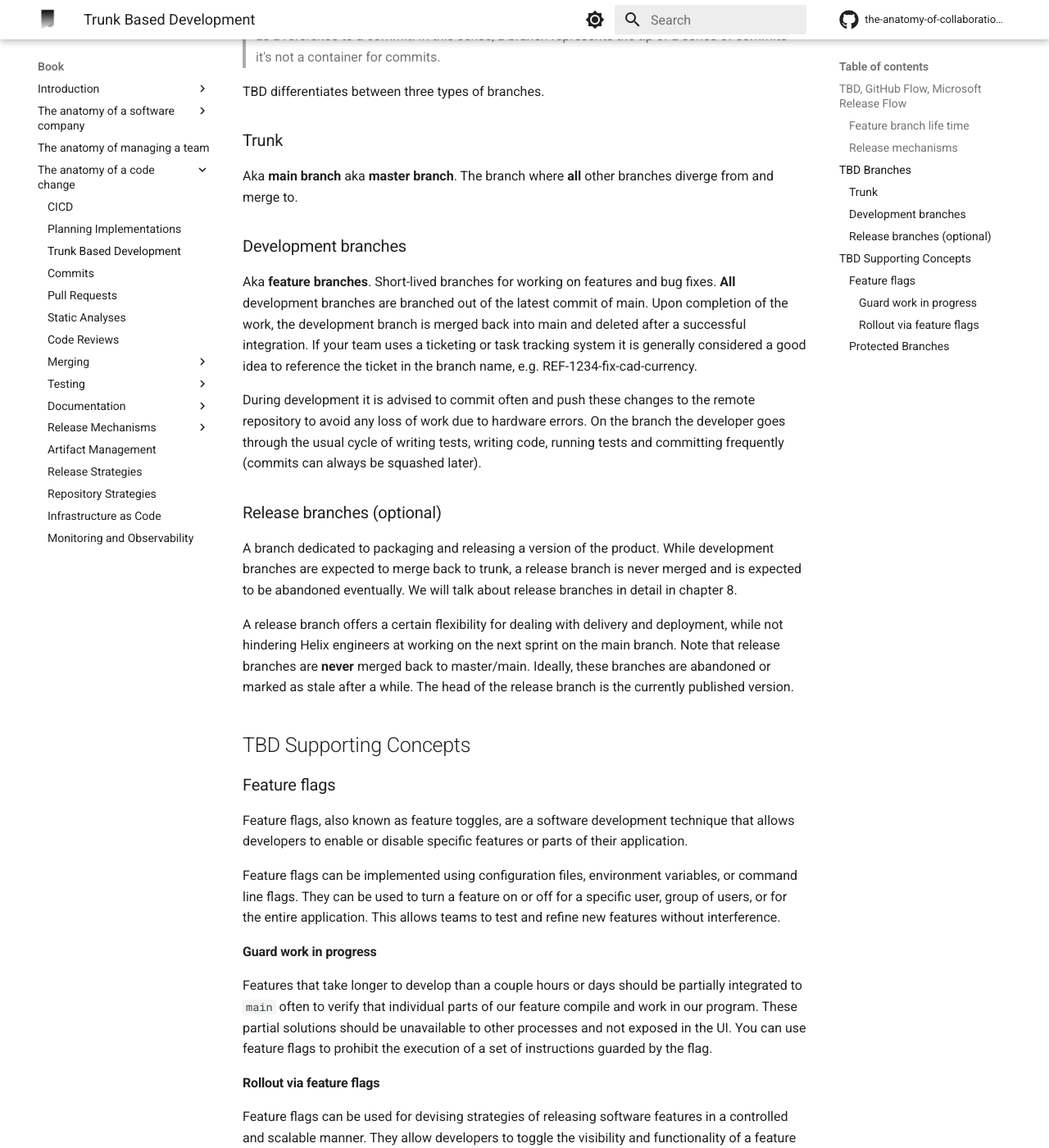
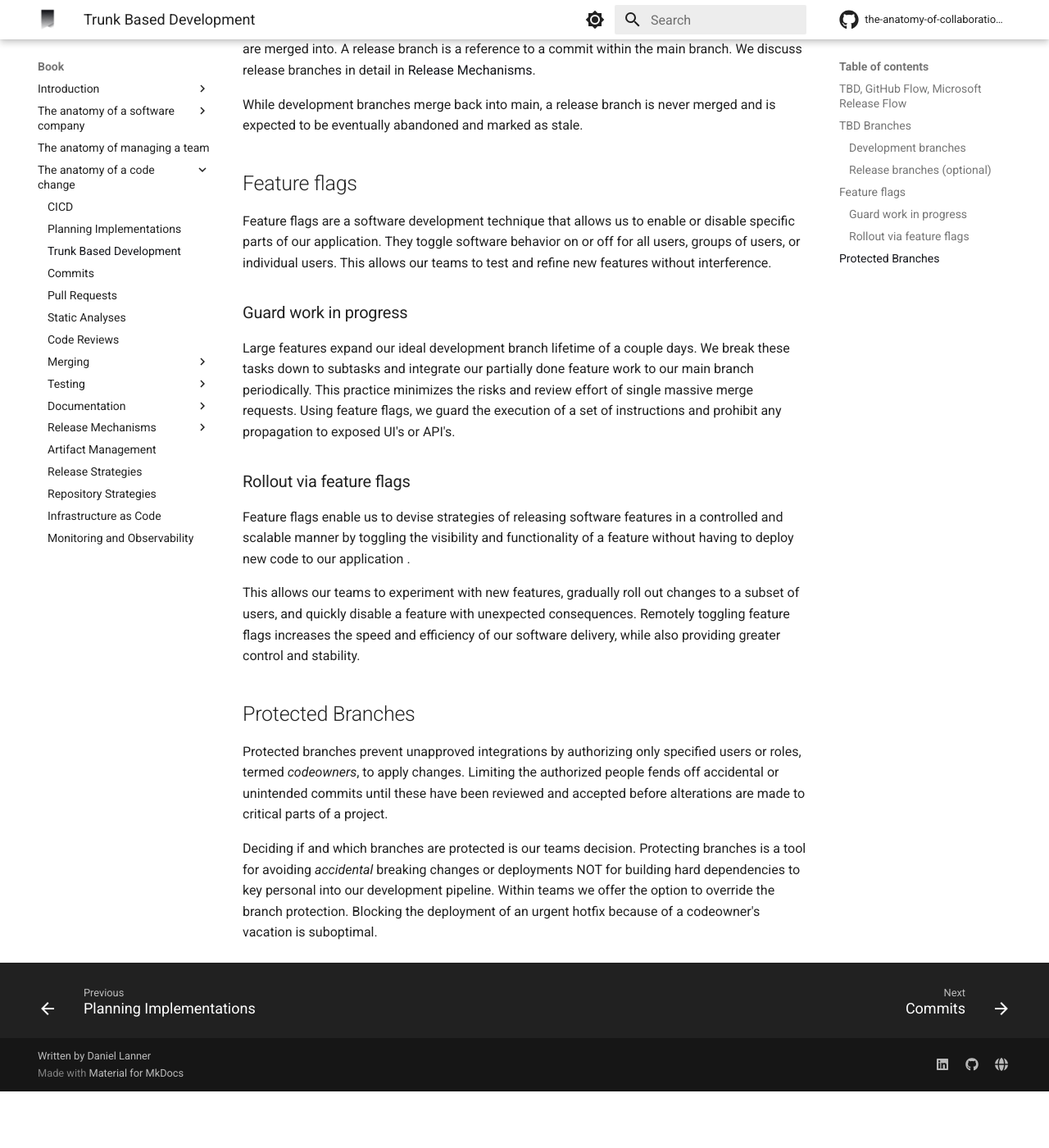
Before and after one commit to engineering-collaboration/book, an MkDocs documentation site: the page built from docs/book/anatomy-of-a-code-change/tbd.md, in a window 1280 px wide and 1400 px high, scrolled down 1391 px. Shown: the whole window at 82% size. Built offline with MkDocs 1.6.1 and Material for MkDocs 9.7.7, drawn with Linux system fonts in a browser that asks for light colours; comment, search, counter and statistics services are not loaded; after the commit the page ends 2722 px from its top, so only the background shows below that; some of the changed text lies outside the part shown.

Commit message:
🪶  Add chapter about trunk based development (#10)
* Mark progress

* Improve writing in initial tbd paragraph

* Add TBD to distributed toc

* Fix typo in cicd

* Format branches in TBD

* Summarize release branches

* Summarize protected branches

* Clean english prime

* Summarize feature flags

* Fix vale errors and warnings

```diff
--- a/docs/book/anatomy-of-a-code-change/tbd.md
+++ b/docs/book/anatomy-of-a-code-change/tbd.md
@@ -1,74 +1,56 @@
 # Trunk based development
 
-Trunk based development (TBD) is a source-control branching model, where developers collaborate on code in a single branch called ‘trunk’ *, resist any pressure to create other long-lived development branches by employing documented techniques.
+Trunk based development (TBD) is a source-control branching model, where we frequently integrate code into a single main branch. By employing TBD techniques we resist any pressure to create other long-lived development branches.
 
-TBD is a key enabler of Continuous Integration and by extension Continuous Delivery. When individuals on a team are committing their changes to the trunk on a regular basis it becomes easy to satisfy the core requirements of Continuous Integration. This approach promotes a culture of small, incremental changes which can help minimize conflicts and reduce the risk of errors being introduced into the codebase.
+TBD centers around enabling Continuous Integration and by extension Continuous Delivery. When committing our changes to the main branch on a regular basis, we establish a solid foundation to satisfy the core requirements of CI/CD. This approach promotes a culture of small, incremental changes which can help minimize conflicts and reduce the risk of errors being introduced into the codebase.
 
 ## TBD, GitHub Flow, Microsoft Release Flow
 
-Published by the titular companies [GitHub Flow](https://docs.github.com/en/get-started/quickstart/github-flow) and [Microsoft Release Flow](https://devblogs.microsoft.com/devops/release-flow-how-we-do-branching-on-the-vsts-team/) are flavours of trunk-based-development.
+Published by the titular companies [GitHub Flow](https://docs.github.com/en/get-started/quickstart/github-flow) and [Microsoft Release Flow](https://devblogs.microsoft.com/devops/release-flow-how-we-do-branching-on-the-vsts-team/) are flavours of TBD Differentiating between these concepts is a purely academic exercise. Two variables diverge between the two concepts:
 
-Differentiating between these concepts is a purely academic exercise (or a good way of fueling engineering zeal). In essence, there are two variables that diverge to some degree between the two concepts:
+1. The **life time of our development branches** mapped to (sub)tasks of our assigned work, ranging from a couple hours up to a couple days.
+2. The **release mechanisms** defined to kick off our release procedure and how we deal with hotfixes of live versions.
 
-1. Feature branch life time
-2. Release mechanisms
-
-In praxis, the tuning of these two variables is so team dependant and the overlap of the practices so magnificent that I feel comfortable calling the practices near identical. I will use the umbrella term TBD to refer to all practices in this book. It's up to you and your team to implement the most sensible approach for your organization.
-
-### Feature branch life time
-
-In TBD the idea is to integrate feature branches into the main branch often and in a timely manner. Ideally, feature branches exist for a couple hours up to a couple days. You will find these branches to organically map to ticket (sub)tasks.
-
-### Release mechanisms
-
-We will discuss these in detail in chapter 8. Release mechanisms define how you kick off the release procedure and how to deal with hotfixes of released versions.
+We tune these two variables to the most sensible approach for our teams needs. The practices overlap so magnificently that we feel comfortable calling them near identical. Within this book we refer to all practices via the umbrella term TBD.
 
 ## TBD Branches
 
-Branches are a part of your everyday development process. When you want to add a new feature or fix a bug—no matter how big or how small—you spawn a new branch to encapsulate your changes. The larger the team is, the higher the integration frequency should be. Also eases burden of review as more people are available.
-
-> The implementation behind Git branches is much more lightweight than other version control system models. Instead of copying files from directory to directory (P4V), Git stores a branch as a reference to a commit. In this sense, a branch represents the tip of a series of commits—it's not a container for commits.
-
 TBD differentiates between three types of branches.
 
-### Trunk
-
-Aka **main branch** aka **master branch**. The branch where **all** other branches diverge from and merge to.
+1. The **main branch** where all other branches diverge from and merge to.
+2. Short-lived **development branches** for working on changes.
+3. Depending on our release strategy, optional long-lived **release branches** dedicated per release to package a version of the product.
 
 ### Development branches
 
-Aka **feature branches**. Short-lived branches for working on features and bug fixes. **All** development branches are branched out of the latest commit of main. Upon completion of the work, the development branch is merged back into main and deleted after a successful integration. If your team uses a ticketing or task tracking system it is generally considered a good idea to reference the ticket in the branch name, e.g. REF-1234-fix-cad-currency.
+For every change to our code base we spawn a new development branch to encapsulate our work. **All** development branches source out of the latest commit of the main branch. During development we commit often to the development branch and push changes to the remote repository to avoid any loss of work due to hardware errors.
 
-During development it is advised to commit often and push these changes to the remote repository to avoid any loss of work due to hardware errors. On the branch the developer goes through the usual cycle of writing tests, writing code, running tests and committing frequently (commits can always be squashed later).
+Once completed, we merge the changes back into main and delete the development branch after the successful integration. The larger the team is, the higher the integration frequency should be.
 
 ### Release branches (optional)
 
-A branch dedicated to packaging and releasing a version of the product. While development branches are expected to merge back to trunk, a release branch is never merged and is expected to be abandoned eventually. We will talk about release branches in detail in chapter 8.
+Release branches within the context of TBD do not refer to a single parallel branch that releases are merged into. A release branch is a reference to a commit within the main branch. We discuss release branches in detail in [Release Mechanisms]().
 
-A release branch offers a certain flexibility for dealing with delivery and deployment, while not hindering Helix engineers at working on the next sprint on the main branch. Note that release branches are **never** merged back to master/main. Ideally, these branches are abandoned or marked as stale after a while. The head of the release branch is the currently published version.
+While development branches merge back into main, a release branch is never merged and is expected to be <!-- vale write-good.Weasel = NO -->eventually<!-- vale write-good.Weasel = YES --> abandoned and marked as stale.
 
-## TBD Supporting Concepts
+## Feature flags
 
-### Feature flags
+Feature flags are a software development technique that allows us to enable or disable specific parts of our application. They toggle software behavior on or off for all users, groups of users, or individual users. This allows our teams to test and refine new features without interference.
 
-Feature flags, also known as feature toggles, are a software development technique that allows developers to enable or disable specific features or parts of their application.
+### Guard work in progress
 
-Feature flags can be implemented using configuration files, environment variables, or command line flags. They can be used to turn a feature on or off for a specific user, group of users, or for the entire application. This allows teams to test and refine new features without interference.
+Large features expand our ideal development branch lifetime of a couple days. We break these tasks down to subtasks and integrate our partially done feature work to our main branch periodically. This practice minimizes the risks and review effort of single massive merge requests. Using feature flags, we guard the execution of a set of instructions and prohibit any propagation to exposed UI's or API's.
 
-#### Guard work in progress
+<!-- vale Vale.Terms = NO -->
+### Rollout via feature flags
+<!-- vale Vale.Terms = YES -->
 
-Features that take longer to develop than a couple hours or days should be partially integrated to `main` often to verify that individual parts of our feature compile and work in our program. These partial solutions should be unavailable to other processes and not exposed in the UI. You can use feature flags to prohibit the execution of a set of instructions guarded by the flag.
+Feature flags enable us to devise strategies of releasing software features in a controlled and scalable manner by toggling the visibility and functionality of a feature without having to deploy new code to our application .
 
-#### Rollout via feature flags
+This allows our teams to experiment with new features, gradually roll out changes to a subset of users, and quickly disable a feature with unexpected consequences. Remotely toggling feature flags increases the speed and efficiency of our software delivery, while also providing greater control and stability.
 
-Feature flags can be used for devising strategies of releasing software features in a controlled and scalable manner. They allow developers to toggle the visibility and functionality of a feature in an application without having to deploy new code.
+## Protected Branches
 
-This allows teams to experiment with new features, gradually roll out changes to a subset of users, and quickly disable a feature if it has unexpected consequences. This helps to increase the speed and efficiency of software delivery, while also providing greater control and stability.
+Protected branches prevent unapproved integrations by authorizing <!-- vale write-good.Weasel = NO -->only<!-- vale write-good.Weasel = YES --> specified users or roles, termed *codeowners*, to apply changes. Limiting the authorized people fends off accidental or unintended commits until these have been reviewed and accepted before alterations are made to critical parts of a project.
 
-### Protected Branches
-
-Protected branches prevent unapproved changed to be integrated into specific branches. Once a branch is protected, only specified users or roles - typically termed *Codeowners* - can make changes to it.
-
-This helps to prevent accidental or unintended changes and promote collaboration and code review. This ensure that only approved changes are made to critical parts of a project.
-
-Deciding if and which branches are protected is a team decision. This is a tool for avoiding *accidental* breaking changes or deployments by building hard dependencies to key personal into your development pipeline. Carefully consider the additional overhead,  redundancies, and overrides needed to maintain continous integration in this environment. You may not want to block the deployment of an urgent hotfix until a code owner has been made available to approve the changes.
+Deciding if and which branches are protected is our teams decision. Protecting branches is a tool for avoiding *accidental* breaking changes or deployments NOT for building hard dependencies to key personal into our development pipeline. Within teams we offer the option to override the branch protection. Blocking the deployment of an urgent hotfix because of a codeowner's vacation is suboptimal.
--- a/mkdocs-dist.yml
+++ b/mkdocs-dist.yml
@@ -87,6 +87,7 @@ nav:
       - './book/anatomy-of-a-code-change/README.md'
       - CICD: './book/anatomy-of-a-code-change/cicd.md'
       - Planning Implementations: './book/anatomy-of-a-code-change/change-decision.md'
+      - Trunk Based Development: './book/anatomy-of-a-code-change/tbd.md'
 
   - Resources: 'resources.md'
   - Changelog: 'changelog.md'
```
Also changed, not shown: docs/book/anatomy-of-a-code-change/README.md (+2 -2 lines), docs/book/anatomy-of-a-code-change/cicd.md (+1 -1 lines), docs/book/anatomy-of-a-code-change/release-mechanism/release-branches.md (+4 -0 lines), 1 other file.
